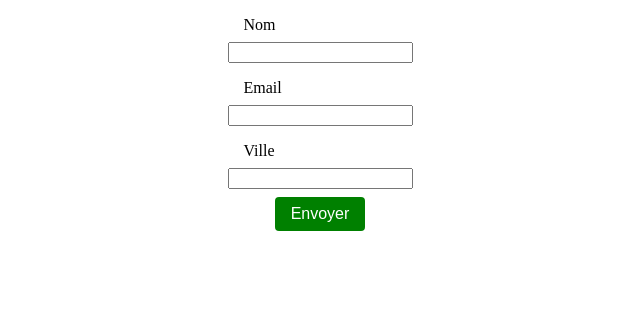
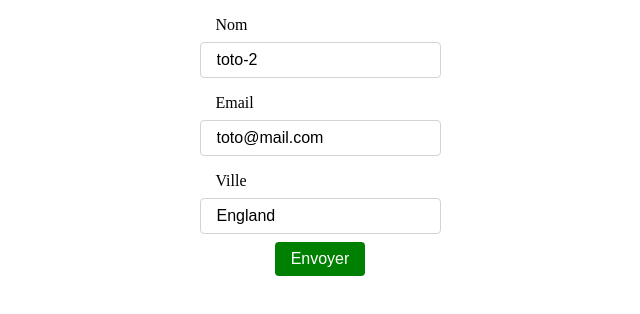
Before and after one commit to QuentinLeFourbe/Test-2, a React (Vite) app in the folder packages/client/: page / in a window 1280 px wide. Shown: the top 314 px of the page, without its empty margins (320-960 px from the left). Built offline with nearby package versions, Linux system fonts and the light colour scheme.

Commit message:
Fix text input so it takes ref

```diff
--- a/packages/client/src/components/Atoms/TextInput.tsx
+++ b/packages/client/src/components/Atoms/TextInput.tsx
@@ -1,12 +1,12 @@
 import React, { InputHTMLAttributes } from 'react';
 import styled from 'styled-components';
 
-type TextInputProps = React.HtmlHTMLAttributes<HTMLInputElement> & {};
+export type TextInputProps = React.HtmlHTMLAttributes<HTMLInputElement> & {};
 
-function TextInput({ ...props }: TextInputProps) {
-  console.log({ props });
-  return <input type="text" {...props} />;
-}
+const TextInput = React.forwardRef<HTMLInputElement>(({ ...props }: TextInputProps, ref )=> {
+  return <StyledInput type="text" ref={ref} {...props} />;
+});
+
 
 export default TextInput;
 
```
